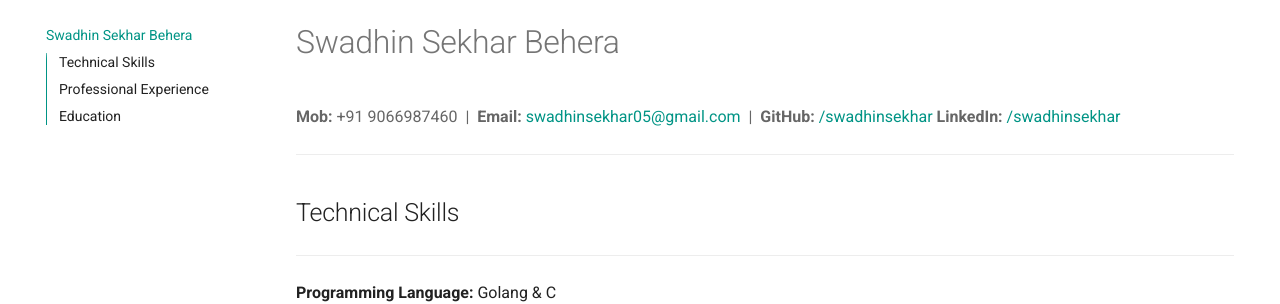
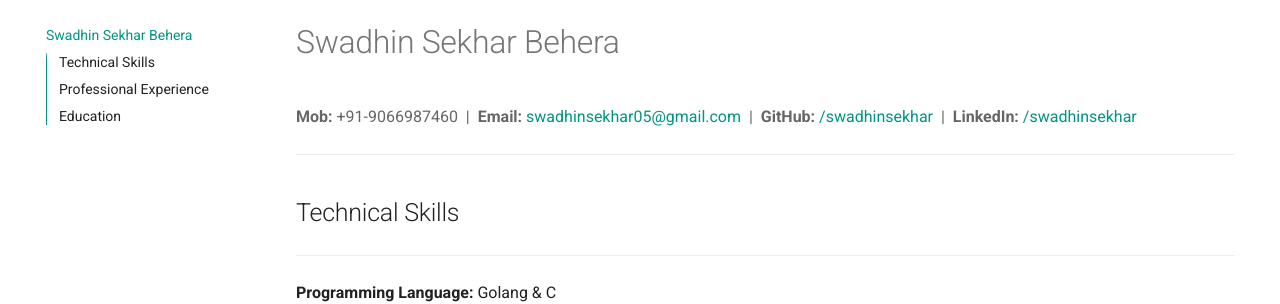
Before and after one commit to swadhinsekhar/swadhinsekhar.github.io, an MkDocs documentation site: the page built from docs/index.md, in a window 1280 px wide and 900 px high. Shown: the part 124-428 px from the top of the window. Built offline with MkDocs 1.6.1 and Material for MkDocs 9.7.7, drawn with Linux system fonts in a browser that asks for light colours; some of the changed lines change nothing that is shown.

Commit message:
updated css 1

```diff
--- a/docs/index.md
+++ b/docs/index.md
@@ -3,12 +3,13 @@
 
 <link rel="stylesheet" href="css/style.css">
 
-<span style="color: #666666;">
-  **Mob:** +91 9066987460 &nbsp;|&nbsp;
-  **Email:** <a href="mailto:swadhinsekhar05@gmail.com">swadhinsekhar05@gmail.com</a> &nbsp;|&nbsp;
-  **GitHub:** <a href="https://github.com/swadhinsekhar">/swadhinsekhar</a>
-  **LinkedIn:** <a href="https://www.linkedin.com/in/swadhinsekhar/">/swadhinsekhar</a>
+<span style="color: #666666;" class="contact-info">
+      **Mob:** +91-9066987460 &nbsp;|&nbsp;
+      **Email:** <a href="mailto:swadhinsekhar05@gmail.com" target="_blank">swadhinsekhar05@gmail.com</a> &nbsp;|&nbsp;
+      **GitHub:** <a href="https://github.com/swadhinsekhar" target="_blank">/swadhinsekhar</a> &nbsp;|&nbsp;
+      **LinkedIn:** <a href="https://www.linkedin.com/in/swadhinsekhar/" target="_blank">/swadhinsekhar</a>
 </span>
+
 <hr class="linebreakTop">
 
 ## Technical Skills
--- a/mkdocs.yml
+++ b/mkdocs.yml
@@ -4,6 +4,7 @@
   name: material
   features:
     - navigation.tabs
+    - header.autohide
     - navigation.sections
     - toc.integrate
     - navigation.top
```
